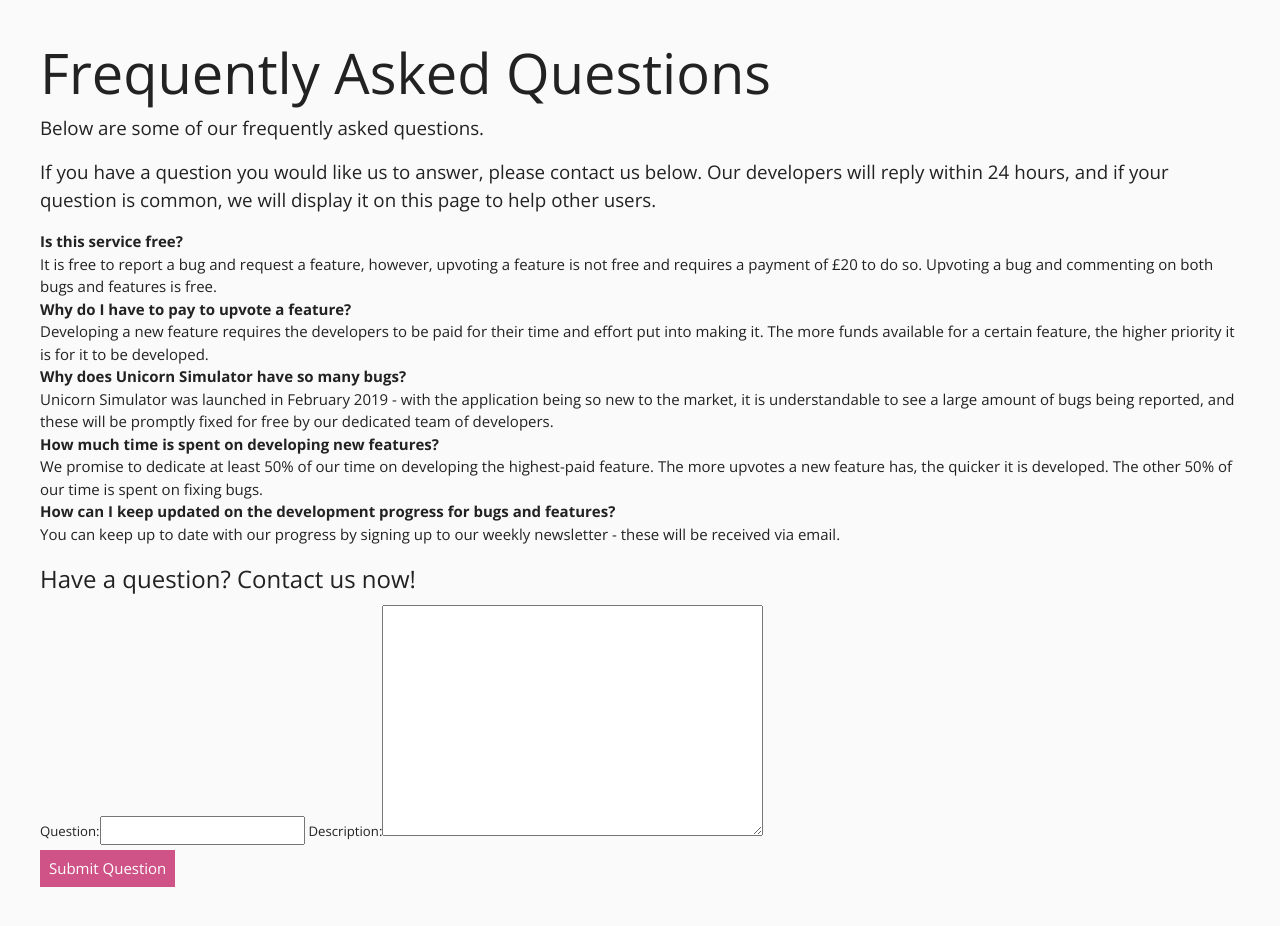
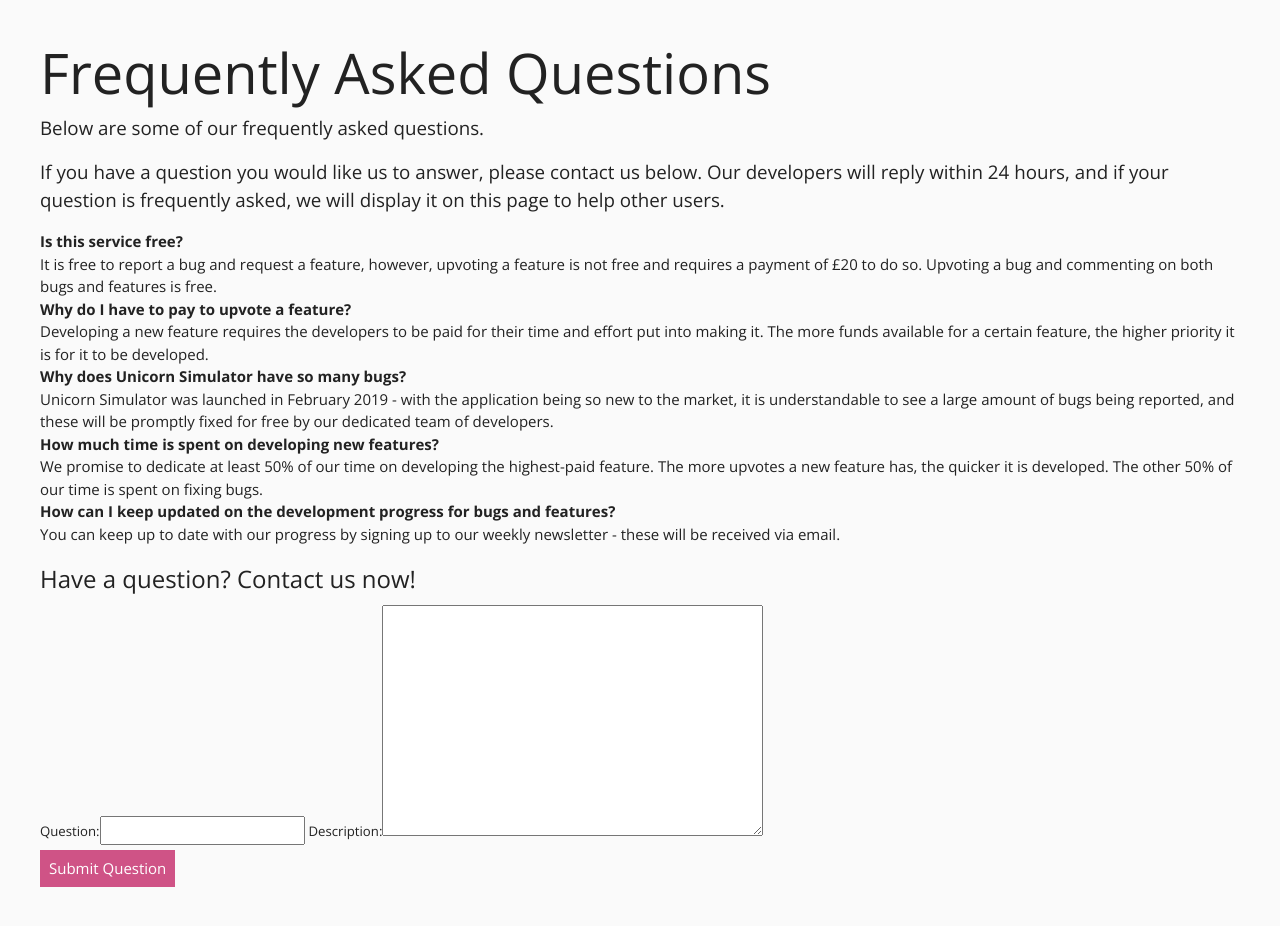
Before and after one commit to kimpea/us-issue-tracker, a Django app: page /faq/ in a window 1280 px wide. Shown: the part 148-1074 px from the top of the page. Run offline with Django 3.2, Linux system fonts and the light colour scheme; the visitor is signed in with stand-in values (Sample User, id 1); some libraries are stand-ins or nearby versions.

Commit message:
Re wording

```diff
--- a/home/templates/faq.html
+++ b/home/templates/faq.html
@@ -12,7 +12,7 @@
     <h2 class="display-4">Frequently Asked Questions</h2>
     <p class="lead">Below are some of our frequently asked questions.</p>
     {% if user.is_authenticated %}
-    <p class="lead">If you have a question you would like us to answer, please contact us below. Our developers will reply within 24 hours, and if your question is common, we will display it on this page to help other users.</p>
+    <p class="lead">If you have a question you would like us to answer, please contact us below. Our developers will reply within 24 hours, and if your question is frequently asked, we will display it on this page to help other users.</p>
     {% else %}
     <p class="lead">If you have a question you would like us to answer, please <a href="{% url 'login' %}">sign in</a> or <a href="{% url 'register' %}">create an account</a>.</p>
     {% endif %}
```
